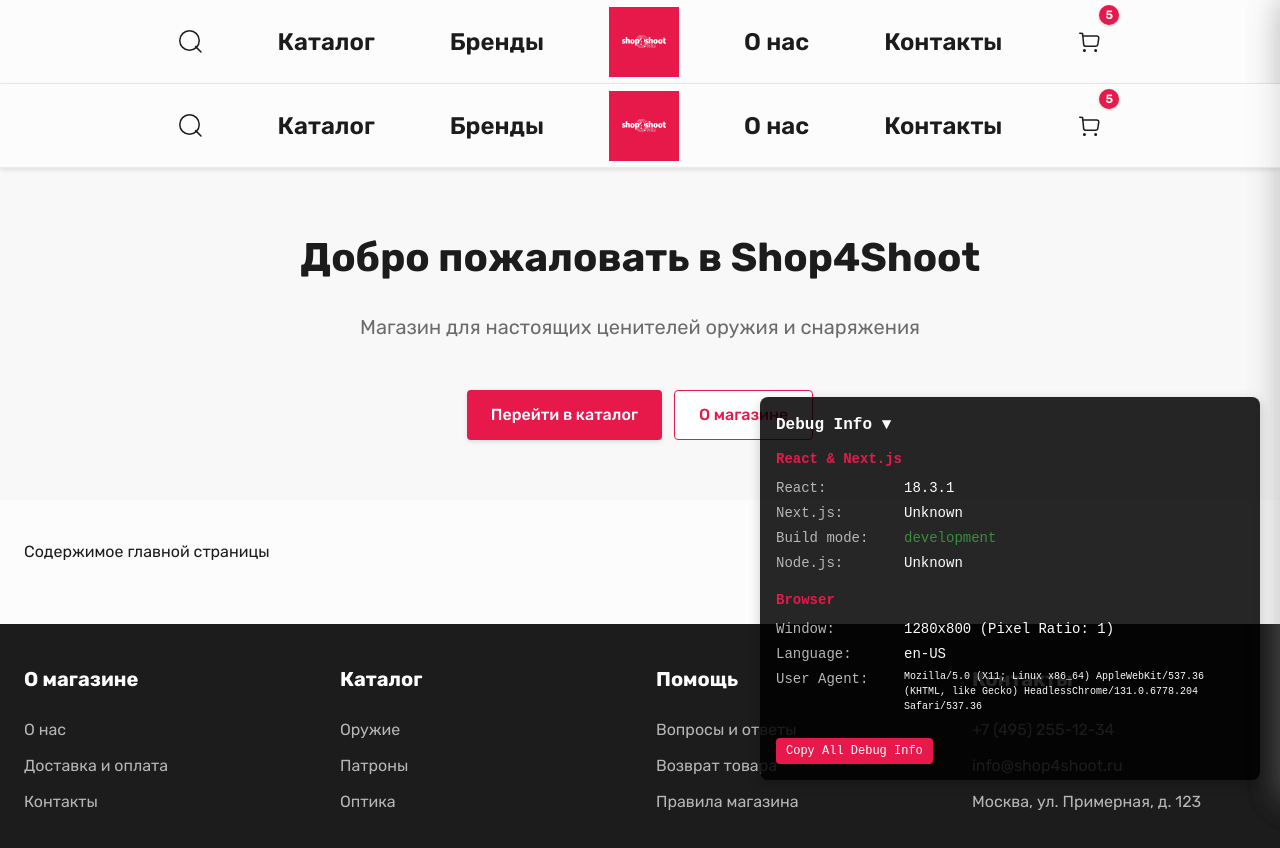
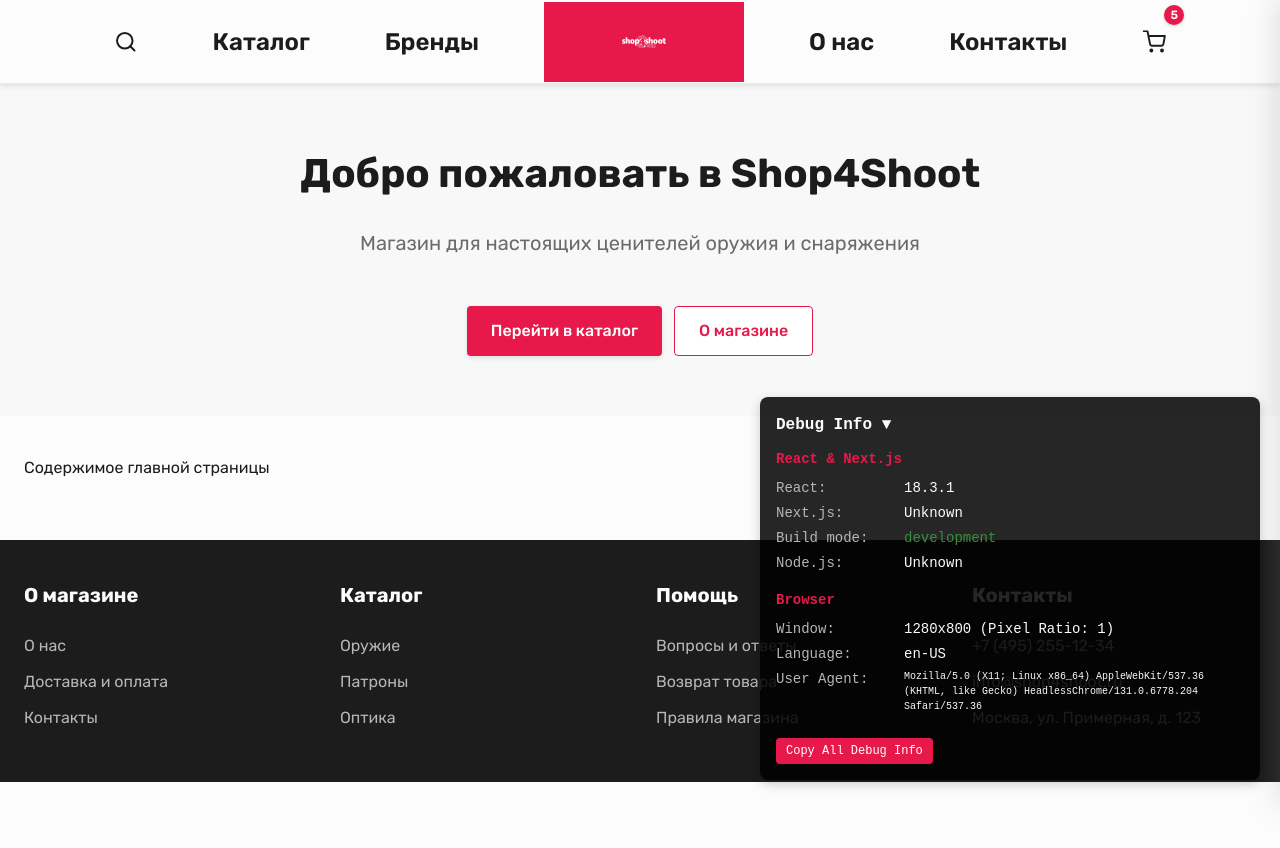
Before and after one commit to hitchhiker11/s4s, a Next.js app in the folder frontend/: page / in a window 1280 px wide. Shown: the top 848 px of the page. After the commit the page ends 800 px from the top, so only its background shows below. Built offline with nearby package versions, Linux system fonts and the light colour scheme; no server answers.

Commit message:
added corner to header nav items

```diff
--- a/frontend/src/components/Header/MainHeader.js
+++ b/frontend/src/components/Header/MainHeader.js
@@ -54,8 +54,8 @@
   align-items: center;
   justify-content: center;
   background-color: ${COLORS.primary};
-  width: 70px; /* Ширина фрейма из Figma */
-  height: 70px; /* Высота фрейма из Figma */
+  width: 200px;
+  height: 80px;
   flex-shrink: 0;
   cursor: pointer;
   transition: background-color ${ANIMATION.duration} ${ANIMATION.timing};
@@ -102,19 +102,39 @@
   &::after {
     content: '';
     position: absolute;
-    bottom: 0;
+    bottom: 5px;
     right: 0;
-    width: 0;
-    height: 0;
-    border-style: solid;
-    border-width: 0 0 3px 3px; /* Размер уголка из Figma: 0px 3px 3px 0px */
-    border-color: transparent transparent ${COLORS.primary} ${COLORS.primary};
+    width: 100%; /* Вся ширина родителя */
+    height: 3px; /* Толщина горизонтальной линии */
+    background: ${COLORS.gray400};
     opacity: 0;
     transition: opacity ${ANIMATION.duration} ${ANIMATION.timing};
   }
 
+  &::before {
+    content: '';
+    position: absolute;
+    bottom: 5px;
+    right: 0;
+    width: 3px; /* Толщина вертикальной линии */
+    height: 80%; /* Вся высота родителя */
+    background: ${COLORS.gray400};
+    opacity: 0;
+    transition: opacity ${ANIMATION.duration} ${ANIMATION.timing};
+  }
+
+&:hover::before,
+&:hover::after {
+  opacity: 1;
+}
+
+/* При наведении */
+&:hover::after {
+  opacity: 1;
+}
+
   &:hover, &.active {
-    color: ${COLORS.primary};
+
 
     &::after {
       opacity: 1;
@@ -276,7 +296,7 @@
         <LogoWrapper>
           <Link href="/" passHref legacyBehavior>
             <a aria-label="Shop4Shoot - Перейти на главную">
-              <img src="/images/header/logo-icon.svg" alt="Shop4Shoot" />
+              <img src="/images/header/logo-icon.svg" alt="Shop4Shoot"/>
             </a>
           </Link>
         </LogoWrapper>
--- a/frontend/src/components/Header/icons/CartIcon.js
+++ b/frontend/src/components/Header/icons/CartIcon.js
@@ -1,11 +1,19 @@
 import React from 'react';
 
 const CartIcon = (props) => (
-  <svg width="24" height="24" viewBox="0 0 24 24" fill="none" xmlns="http://www.w3.org/2000/svg" {...props}>
-    <path fillRule="evenodd" clipRule="evenodd" d="M7.42221 19.8203C7.84397 19.8203 8.18564 20.161 8.18564 20.5836C8.18564 21.0061 7.84397 21.3469 7.42221 21.3469C7.00045 21.3469 6.65878 21.0061 6.65878 20.5836C6.65878 20.161 7.00045 19.8203 7.42221 19.8203Z" stroke="currentColor" strokeWidth="1.5" strokeLinecap="round" strokeLinejoin="round"/>
-    <path fillRule="evenodd" clipRule="evenodd" d="M18.6747 19.8203C19.0965 19.8203 19.4381 20.161 19.4381 20.5836C19.4381 21.0061 19.0965 21.3469 18.6747 21.3469C18.2529 21.3469 17.9113 21.0061 17.9113 20.5836C17.9113 20.161 18.2529 19.8203 18.6747 19.8203Z" stroke="currentColor" strokeWidth="1.5" strokeLinecap="round" strokeLinejoin="round"/>
-    <path d="M2.75 3.25L5.59 3.61L6.63 14.08C6.73 15.31 7.76 16.27 8.99 16.27H18.51C19.67 16.27 20.67 15.4 20.83 14.25L21.73 8.28C21.91 7.01 20.92 5.91 19.65 5.91H5.51" stroke="currentColor" strokeWidth="1.5" strokeLinecap="round" strokeLinejoin="round"/>
+  <svg width="36" height="36" viewBox="0 0 36 36" fill="none" xmlns="http://www.w3.org/2000/svg">
+    <g clip-path="url(#clip0_642_481)">
+      <path d="M14.0156 32.2129C14.8187 32.2129 15.4697 31.5619 15.4697 30.7588C15.4697 29.9557 14.8187 29.3047 14.0156 29.3047C13.2125 29.3047 12.5615 29.9557 12.5615 30.7588C12.5615 31.5619 13.2125 32.2129 14.0156 32.2129Z" stroke="#1C1C1C" stroke-width="2.9082" stroke-linecap="round" stroke-linejoin="round"/>
+      <path d="M30.0107 32.2129C30.8138 32.2129 31.4648 31.5619 31.4648 30.7588C31.4648 29.9557 30.8138 29.3047 30.0107 29.3047C29.2077 29.3047 28.5566 29.9557 28.5566 30.7588C28.5566 31.5619 29.2077 32.2129 30.0107 32.2129Z" stroke="#1C1C1C" stroke-width="2.9082" stroke-linecap="round" stroke-linejoin="round"/>
+      <path d="M2.38281 1.67676H8.19922L12.0962 21.1472C12.2292 21.8166 12.5934 22.418 13.1251 22.846C13.6567 23.274 14.322 23.5014 15.0044 23.4883H29.1383C29.8207 23.5014 30.486 23.274 31.0176 22.846C31.5493 22.418 31.9135 21.8166 32.0465 21.1472L34.373 8.94727H9.65332" stroke="#1C1C1C" stroke-width="2.9082" stroke-linecap="round" stroke-linejoin="round"/>
+    </g>
+    <defs>
+      <clipPath id="clip0_642_481">
+      <rect width="34.8984" height="34.8984" fill="white" transform="translate(0.928711 0.222656)"/>
+      </clipPath>
+    </defs>
   </svg>
+
 );
 
 export default CartIcon;
--- a/frontend/src/components/Header/icons/SearchIcon.js
+++ b/frontend/src/components/Header/icons/SearchIcon.js
@@ -1,10 +1,11 @@
 import React from 'react';
 
 const SearchIcon = (props) => (
-  <svg width="24" height="24" viewBox="0 0 24 24" fill="none" xmlns="http://www.w3.org/2000/svg" {...props}>
-    <path d="M16.6364 16.6364L22 22" stroke="currentColor" strokeWidth="1.5" strokeLinecap="round" strokeLinejoin="round"/>
-    <circle cx="10.5" cy="10.5" r="9.75" stroke="currentColor" strokeWidth="1.5"/>
+  <svg width="36" height="36" viewBox="0 0 36 36" fill="none" xmlns="http://www.w3.org/2000/svg">
+    <path d="M16.1679 27.8506C22.5925 27.8506 27.8007 22.6424 27.8007 16.2178C27.8007 9.79315 22.5925 4.58496 16.1679 4.58496C9.74325 4.58496 4.53506 9.79315 4.53506 16.2178C4.53506 22.6424 9.74325 27.8506 16.1679 27.8506Z" stroke="#1C1C1C" stroke-width="3" stroke-linecap="round" stroke-linejoin="round"/>
+    <path d="M30.7095 30.7586L24.3841 24.4333" stroke="#1C1C1C" stroke-width="3" stroke-linecap="round" stroke-linejoin="round"/>
   </svg>
+
 );
 
 export default SearchIcon;
--- a/frontend/src/pages/_app.js
+++ b/frontend/src/pages/_app.js
@@ -32,7 +32,7 @@
             <title>Shop4Shoot</title>
           </Head>
           <GlobalStyles />
-          <Header useMocks={true} mockBasketCount={5} />
+          {/* <Header useMocks={true} mockBasketCount={5} /> */}
           <Component {...pageProps} />
           {process.env.NODE_ENV !== 'production' && <ReactQueryDevtools initialIsOpen={false} />}
           {process.env.NODE_ENV !== 'production' && <Logger />}
```
Also changed, not shown: frontend/public/images/header/logo-icon.svg.
